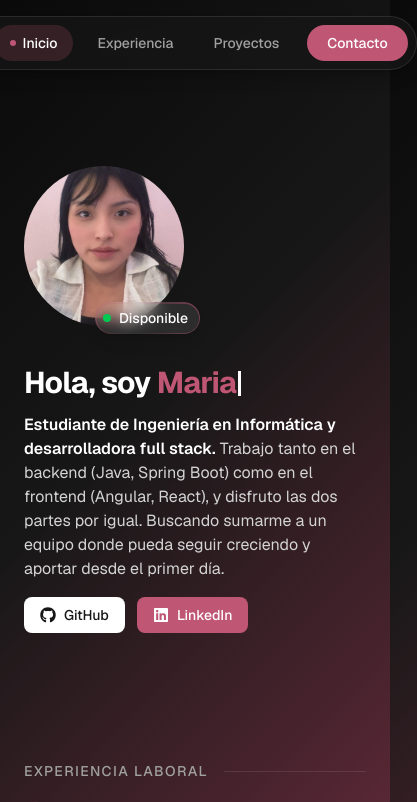
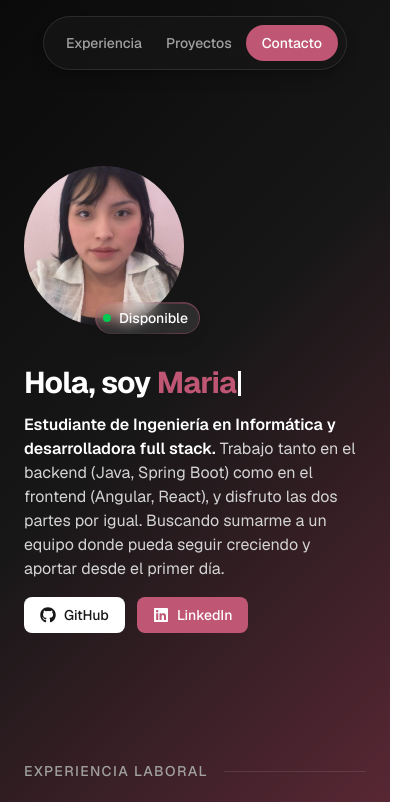
Before and after one commit to almendrasmaria/portfolio-almendrasmaria, a React (Vite) app: page / in a window 390 px wide. Shown: the top 802 px of the page, 417 px wide, since content can reach past the window. Built offline with nearby package versions, Linux system fonts and the light colour scheme.

Commit message:
fix: make navbar and hero buttons responsive on mobile

```diff
--- a/src/components/Hero.jsx
+++ b/src/components/Hero.jsx
@@ -73,7 +73,7 @@ function Hero() {
         primer día.
       </p>
 
-      <div className="mt-4 flex items-center gap-3">
+      <div className="mt-4 flex flex-wrap items-center gap-3">
         <a
           href="https://github.com/almendrasmaria"
           target="_blank"
--- a/src/components/Navbar.jsx
+++ b/src/components/Navbar.jsx
@@ -33,23 +33,27 @@ function Navbar() {
 
   return (
     <header className="sticky top-4 z-50 mt-4 flex justify-center px-4">
-      <nav className="flex items-center gap-3 rounded-full border border-white/10 bg-neutral-900/70 py-2 pl-5 pr-2 shadow-lg shadow-black/20 backdrop-blur light:border-black/10 light:bg-white/80">
+      <nav className="flex items-center gap-1 rounded-full border border-white/10 bg-neutral-900/70 py-2 pl-3 pr-2 shadow-lg shadow-black/20 backdrop-blur light:border-black/10 light:bg-white/80 sm:gap-3 sm:pl-5">
         <a
           href="#inicio"
           onClick={() => setActive('inicio')}
           className="hidden items-center gap-2 pr-2 sm:flex"
         >
           <span className="h-2.5 w-2.5 rounded-full bg-white light:bg-neutral-900" />
-          <span className="text-sm font-medium text-white light:text-neutral-900">Maria A.</span>
+          <span className="text-sm font-medium text-white light:text-neutral-900">
+            Maria A.
+          </span>
         </a>
 
-        <div className="flex items-center gap-2">
+        <div className="flex items-center gap-1 sm:gap-2">
           {LINKS.map((link) => (
             <a
               key={link.id}
               href={`#${link.id}`}
               onClick={() => setActive(link.id)}
-              className={`flex items-center gap-1.5 rounded-full px-4 py-2 text-sm font-medium transition-colors ${
+              className={`flex items-center gap-1.5 rounded-full px-2.5 py-2 text-sm font-medium transition-colors sm:px-4 ${
+                link.id === 'inicio' ? 'hidden sm:flex' : ''
+              } ${
                 active === link.id
                   ? 'bg-brand/20 text-white light:text-neutral-900'
                   : 'text-neutral-400 hover:text-white light:text-neutral-500 light:hover:text-neutral-900'
@@ -66,7 +70,7 @@ function Navbar() {
         <a
           href="#contacto"
           onClick={() => setActive('contacto')}
-          className="rounded-full bg-brand px-5 py-2 text-sm font-medium text-white transition-opacity hover:opacity-90"
+          className="rounded-full bg-brand px-4 py-2 text-sm font-medium text-white transition-opacity hover:opacity-90 sm:px-5"
         >
           Contacto
         </a>
```
